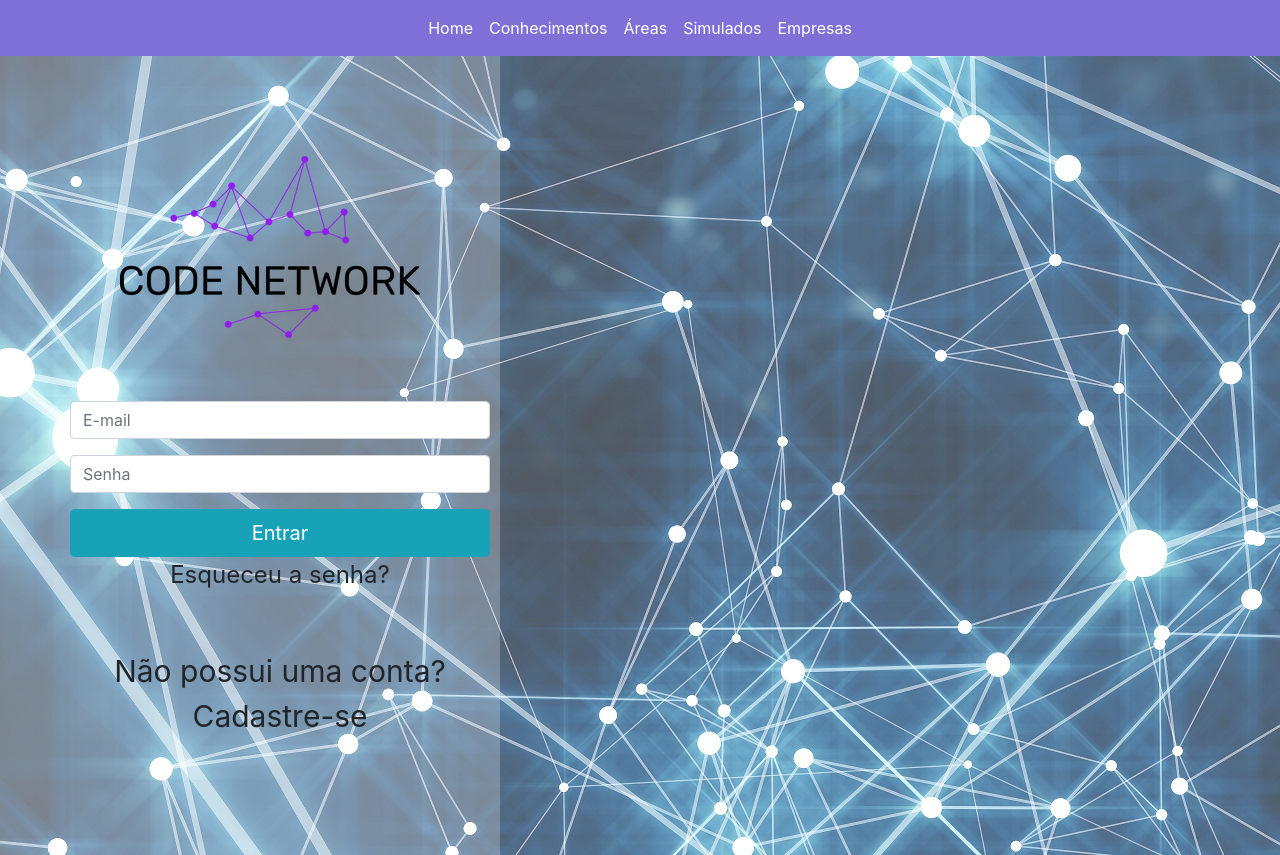
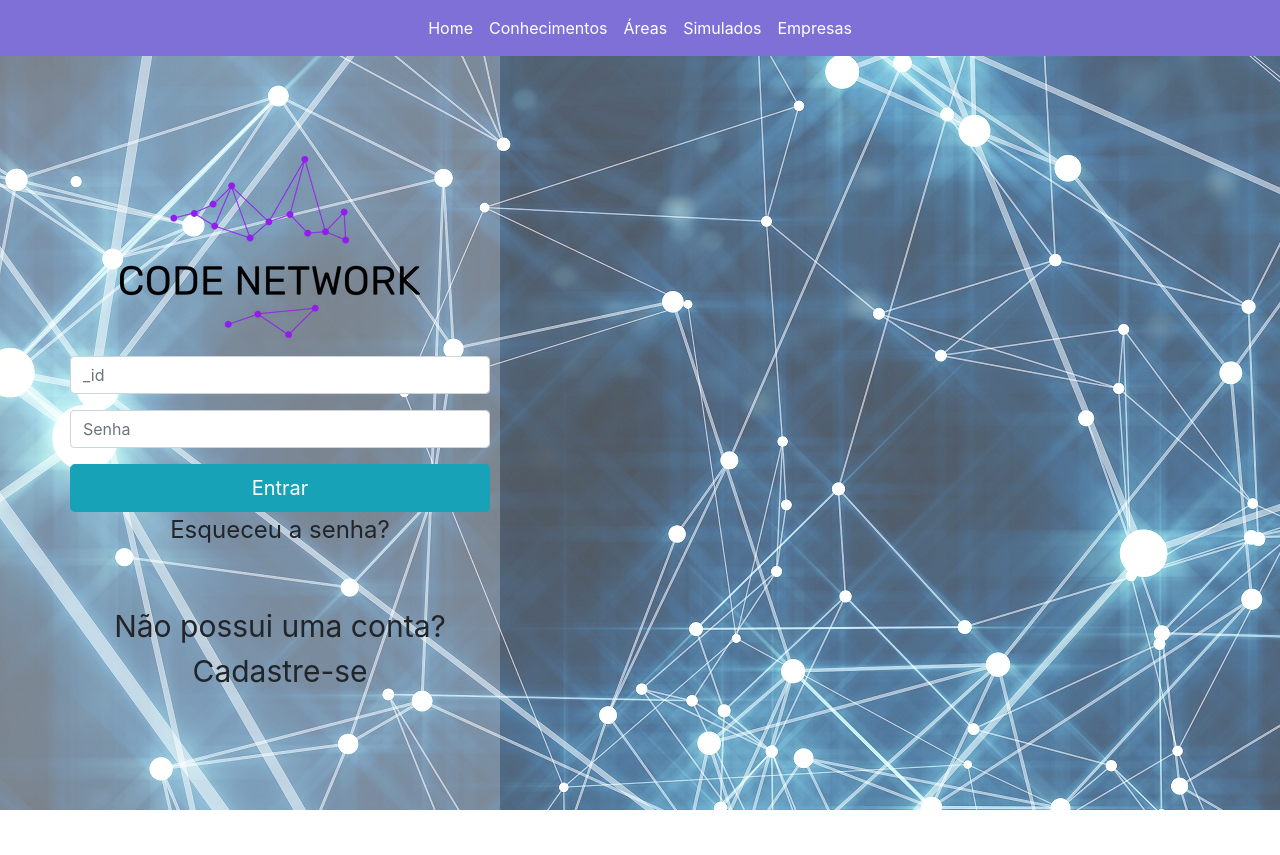
Before and after one commit to MirelaMartins/code-network, a React (Create React App) app in the folder frontend/: page /login in a window 1280 px wide. After the commit the page ends 810 px from the top, so only its background shows below. Built offline with nearby package versions, Linux system fonts and the light colour scheme; no server answers.

Commit message:
fix: misc adjustments

```diff
--- a/frontend/src/index.tsx
+++ b/frontend/src/index.tsx
@@ -9,7 +9,7 @@ ReactDOM.render(
   <React.StrictMode>
     <AuthProvider>
       <Router>
-      <NavBar/>
+        <NavBar/>
         <Routes/>
       </Router>
     </AuthProvider>
--- a/frontend/src/screens/login/components/Login.tsx
+++ b/frontend/src/screens/login/components/Login.tsx
@@ -21,21 +21,18 @@ const RegisterComponent: React.FC = () => {
         <div className="grid-container">
           <div className="login-area">
             <div className="login-logo">
-              <img
-
-              />
             </div>
             <form onSubmit={handleSubmit(onSubmit)}>
               <div className="form-group">
                 <input
                   type="text"
                   className="form-control"
-                  id="email"
-                  name="email"
-                  placeholder="E-mail"
-                  ref={register({ required: 'Digite seu email' })}
+                  id="_id"
+                  name="_id"
+                  placeholder="_id"
+                  ref={register({ required: 'Digite seu cpf' })}
                 />
-                {errors.email && <p>{errors.email?.message}</p>}
+                {errors._id && <p>{errors._id?.message}</p>}
               </div>
               <div className="form-group">
                 <input
@@ -48,7 +45,7 @@ const RegisterComponent: React.FC = () => {
                 />
                 {errors.password && <p>{errors.password?.message}</p>}
               </div>
-              <button className="btn btn-info btn-lg btn-block" type="button">Entrar</button>
+              <button className="btn btn-info btn-lg btn-block" type="submit">Entrar</button>
             </form>
             <p className="small mb-5 pb-lg-2"><a className="text" onClick={() => history.push('/recover-password')}>Esqueceu a senha?</a></p>
             <p>Não possui uma conta? <a onClick={() => history.push('/register')} className="link-info">Cadastre-se</a></p>
```
Also changed, not shown: frontend/src/screens/video/index.tsx (renamed from frontend/src/screens/video/video.tsx).
